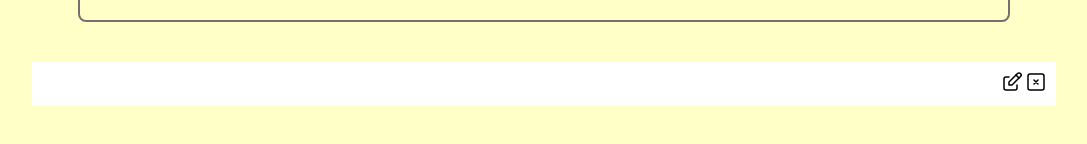
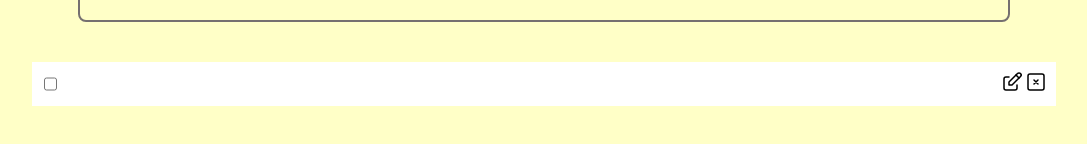
Before and after one commit to singlarobin/ToDo-s, a React (Create React App) app: page / in a window 1280 px wide. Both pictures are taken after a click on the element 1068 px from the left and 170 px from the top of the page. Shown: the part 188-332 px from the top of the page, without its empty margins (96-1183 px from the left). Built offline with nearby package versions, Linux system fonts and the light colour scheme.

Commit message:
complete task functionality added.

```diff
--- a/src/component/Generate/index.js
+++ b/src/component/Generate/index.js
@@ -39,10 +39,21 @@ const Generate = () => {
         setToDoList(currList);
     }, [toDoList]);
 
+    const handleCompleteTask = useCallback((index, value) => {
+        const currList =toDoList.map((item, currIndex) => {
+            if(currIndex === index){
+                item.completed = value;
+            }
+            return item;
+        })
+        setToDoList(currList);
+    }, [toDoList]);
+
     console.log('generate:', toDoList);
     return <Div>
         <AddNewTask handleAddNewTask={handleAddNewTask} />
-        <List toDoList={toDoList} handleEditTask={handleEditTask} handleDeleteTask={handleDeleteTask} />
+        <List toDoList={toDoList} handleEditTask={handleEditTask}
+            handleDeleteTask={handleDeleteTask} handleCompleteTask={handleCompleteTask} />
     </Div>;
 
 };
--- a/src/component/Item/index.js
+++ b/src/component/Item/index.js
@@ -28,8 +28,13 @@ const ItemNameDiv = styled.div`
     flex-grow: 1;
 `;
 
+const Checkbox = styled.input`
+    margin-right: 1rem;
+    cursor: pointer;
+`;
+
 const Item = React.memo(props => {
-    const { index, toDoItem: { name, completed }, handleEditItem, handleDeleteItem } = props;
+    const { index, toDoItem: { name, completed }, handleEditItem, handleDeleteItem, handleCompleteItem } = props;
     const [isEdit, setIsEdit] = useState(false);
     const [taskName, setTaskName] = useState('');
 
@@ -41,6 +46,7 @@ const Item = React.memo(props => {
         setIsEdit(false);
         handleEditItem(index, taskName);
     }, [index, taskName, handleEditItem]);
+    const handleCheckboxClick = useCallback(value => handleCompleteItem(index, value), [index, handleCompleteItem]);
 
     const handleInputTextChange = useCallback(e => setTaskName(e.target.value), []);
 
@@ -56,7 +62,8 @@ const Item = React.memo(props => {
                 <DoneIcon />
             </IconButton>
         </Fragment> : <Fragment>
-            <ItemNameDiv>{name}</ItemNameDiv>
+            <Checkbox type='checkbox' checked={completed} onChange={e => handleCheckboxClick(e.target.checked)} />
+            <ItemNameDiv style={{ textDecoration: completed ? 'line-through' : 'none' }}>{name}</ItemNameDiv>
             <IconButton onClick={handleEditButtonClick}>
                 <EditIcon />
             </IconButton>
--- a/src/component/List/index.js
+++ b/src/component/List/index.js
@@ -15,15 +15,16 @@ const EmptyDiv = styled.div`
 `;
 
 const List = React.memo(props => {
-    const { toDoList, handleEditTask, handleDeleteTask } = props;
+    const { toDoList, handleEditTask, handleDeleteTask, handleCompleteTask } = props;
 
     const handleEditItem = useCallback((index, taskName) => handleEditTask(index, taskName), [handleEditTask]);
     const handleDeleteItem = useCallback(index => handleDeleteTask(index), [handleDeleteTask]);
+    const handleCompleteItem = useCallback((index, value) => handleCompleteTask(index, value), [handleCompleteTask]);
 
     return <Div>
         {!isEmptyString(toDoList) && toDoList.length !== 0 ? (toDoList.map((item, index) => {
-            return <Item key={index} index={index} toDoItem={item}
-                handleEditItem={handleEditItem} handleDeleteItem={handleDeleteItem} />
+            return <Item key={index} index={index} toDoItem={item} handleEditItem={handleEditItem}
+                handleDeleteItem={handleDeleteItem} handleCompleteItem={handleCompleteItem} />
         })) : <EmptyDiv>No Task!</EmptyDiv>}
     </Div>
 });
```
